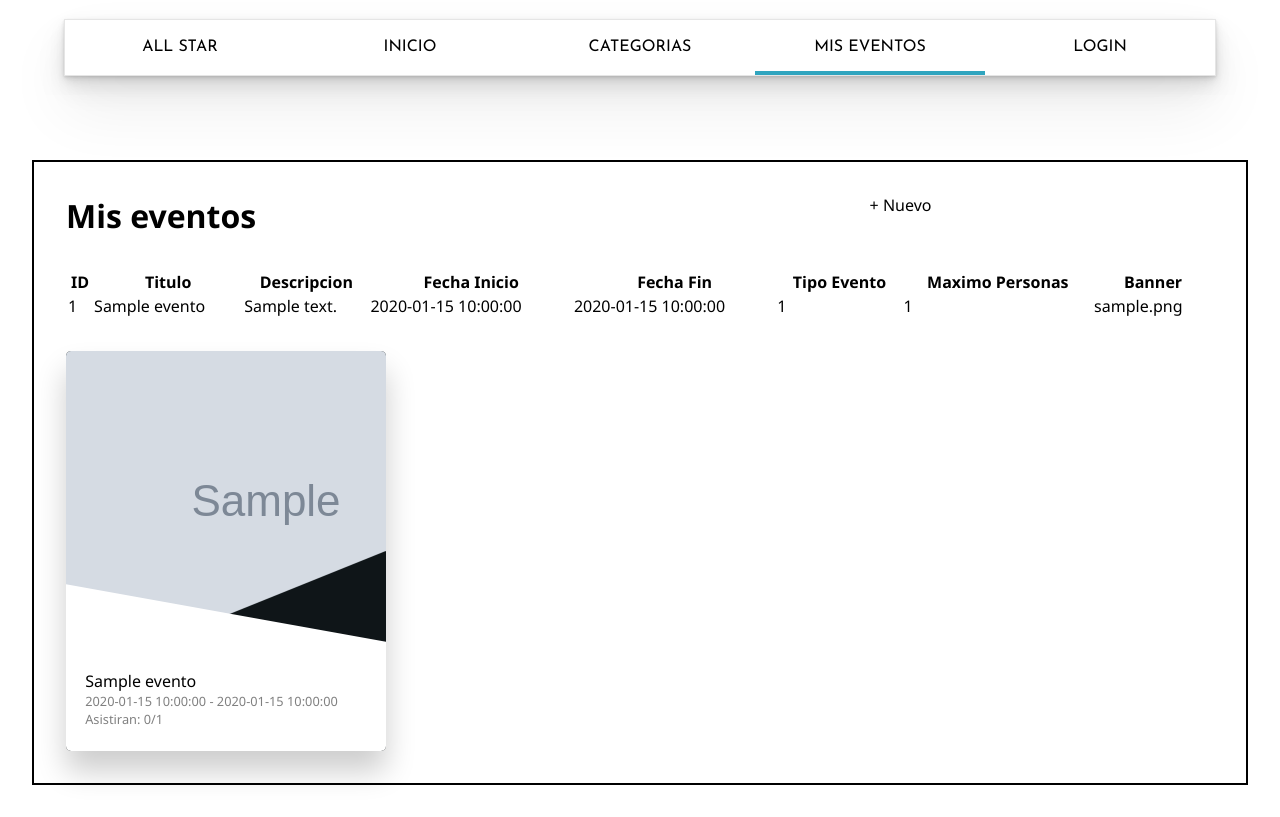
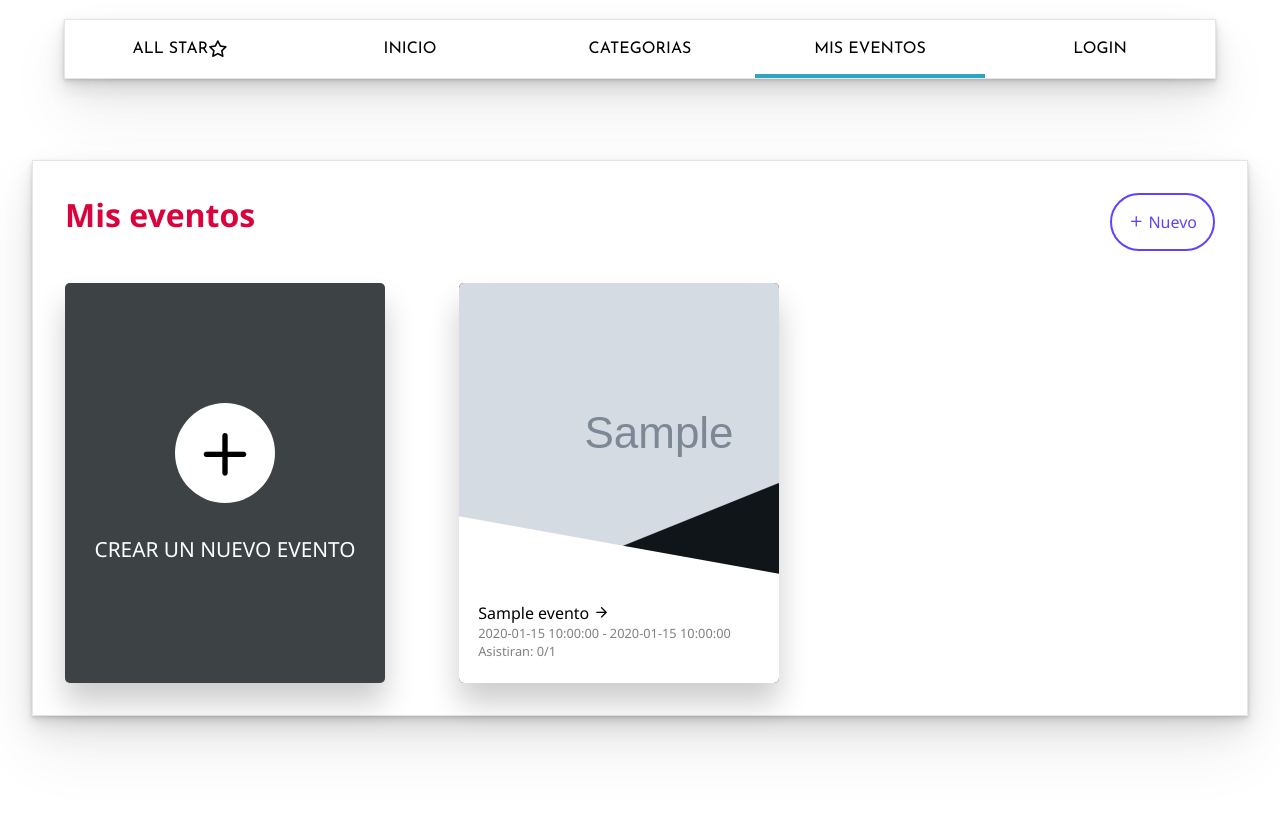
Before and after one commit to Kenie4r/DSS_ProyectoCatedra, a PHP site: page / in a window 1280 px wide. After the commit the page ends 745 px from the top, so only its background shows below. Run offline with PHP 8.4, Linux system fonts and the light colour scheme; tables that the repository leaves empty hold one stand-in row (values such as "Sample post"); grey boxes marked "Sample" are stand-in pictures; some web fonts are replaced.

Commit message:
Add category in event

```diff
--- a/controlador/queryEvent.php
+++ b/controlador/queryEvent.php
@@ -75,6 +75,20 @@ class QueryEvento{
 
         }
     }
+
+    public function insertCategory($titulo){
+        $model = new Conection();
+        $connection  = $model->_getConection();
+        $sql = "INSERT INTO categoria (Titulo, Descripcion) VALUES (:titulo, '...')";
+        $sentencia= $connection->prepare($sql);
+        $sentencia->bindParam(":titulo", $titulo);
+        if(!$sentencia){
+            return false;
+        }else{
+            $sentencia->execute();
+            return true;
+        }
+    }
 }
 
 ?>
--- a/evento/css/style.evento.css
+++ b/evento/css/style.evento.css
@@ -2,6 +2,7 @@
     --verde: #0C7F0C;
     --rojo: #BF2604;
     --azul: #5E44FC;
+    --titulo: #D9043D;
 }
 
 .div-contenido *{
@@ -88,25 +89,35 @@
     padding: 1em;
 }
 
+/*----------------------------------------------------------------------------------------------
+----------------------------------------- CONTENEDOR -------------------------------------------
+-----------------------------------------------------------------------------------------------*/
 .contenedor-abuelo{
     margin: 2em;
     padding: 2em;
     display: flex;
     flex-direction: column;
     gap: 2em;
-    border: black solid 2px;
+    border: solid 1px rgba(128, 128, 128, 0.205);
+    box-shadow: rgba(0, 0, 0, 0.07) 0px 1px 2px, rgba(0, 0, 0, 0.07) 0px 2px 4px, rgba(0, 0, 0, 0.07) 0px 4px 8px, rgba(0, 0, 0, 0.07) 0px 8px 16px, rgba(0, 0, 0, 0.07) 0px 16px 32px, rgba(0, 0, 0, 0.07) 0px 32px 64px;
 }
 
+/*Header*/
 .contenedor-header{
     display: flex;
     flex-direction: row;
 }
 
 .contenedor-titulo{
+    color: var(--titulo);
     width: 70%;
 }
 
 .contenedor-botones{
+    display: flex;
+    flex-direction: row;
+    gap: 2em;
+    justify-content: end;
     width: 30%;
 }
 
@@ -154,3 +165,26 @@
     background-color: var(--azul);
     border: var(--azul) solid 2px;
 }
+
+.contenedor-card{
+    display: grid;
+    grid-template-columns: 1fr 1fr 1fr;
+    gap: 2em;
+}
+
+.evento:hover{
+    transform: scale(1.03);
+    transition: 500ms;
+}
+
+#btnNewCategory{
+    display: block;
+    background-color: white;
+    border: none;
+    color: var(--azul);
+    cursor: pointer;
+}
+
+#btnNewCategory:hover{
+    text-decoration: underline;
+}
--- a/evento/index.php
+++ b/evento/index.php
@@ -25,6 +25,7 @@ $eventos = $query->getEventos();
     <title>Mis eventos</title>
     <link rel="stylesheet" href="../css/menu.style.css">
     <link rel="stylesheet" href="../css/dashboard.css">
+    <link rel="stylesheet" href="../css/icomoon/style.css">
     <link rel="stylesheet" href="css/style.evento.css">
 </head>
 <body>
@@ -38,11 +39,17 @@ $eventos = $query->getEventos();
                     <h1>Mis eventos</h1>
                 </div>
                 <div class="contenedor-botones">
-                    <a href="newEvent.php">+ Nuevo</a>
+                    <a href="newEvent.php" class="btn btn-azul"><span class="icon-plus"></span> Nuevo</a>
                 </div>
             </div>
-            <?php $tabla->createTable($headers, $body, count($headers)); ?>
-            <div>
+            <div class="contenedor-card">
+                <div class="evento">
+                    <a href="newEvent.php">
+                        <div class="titulo-mas">
+                            <div class="icon"><span class="icon-plus"></span></div>
+                            <p class="mas-button">CREAR UN NUEVO EVENTO</p></div>
+                    </a>
+                </div>
 <?php
 
 if(!($eventos == null)){
--- a/evento/newEvent.php
+++ b/evento/newEvent.php
@@ -42,7 +42,7 @@ $categorias = $query->getCategorias();
                 <?php echo $form->date("dtFechaFin", "Fecha de fin:", "¿Cuándo terminará tu evento?", 1); ?>
                 <?php echo $form->select("sltTipo", "Tipo de evento:", $tiposEventos, "¿Qué tipo de evento es?", 1); ?>
                 <?php echo $form->number("nmbCantidadPersonas", "Cantidad de personas:", "¿Cuántas personas asistirán al evento?", 1, 0, 1, "", 1); ?>
-                <?php echo $form->selectPersonalizado_Chosen("sltCategorias", "Categorías del evento:", $categorias, "¿Cómo es tu evento?", 1); ?>
+                <?php echo $form->selectPersonalizado_Categoria("sltCategorias", "Categorías del evento:", $categorias, "¿Cómo es tu evento?", 1); ?>
                 <?php echo $form->textarea("txtDescripcion", "Describe tu evento:", "¡Describe tu evento!"); ?>
             </div>
         </form>
--- a/modelo/form.class.php
+++ b/modelo/form.class.php
@@ -210,7 +210,7 @@ class Formulario{
     //Select Personalizado: Chosen -------------------------------------------------------------------------
     //Propiedades: Nombre e ID, $label, Opciones, Placeholder
     //Propiedades opcionales(Colocar 1 para activarlo): Required, Autofocus
-    public function selectPersonalizado_Chosen($name, $label, $opciones, $placeholder, $required = "", $autofocus = ""){
+    public function selectPersonalizado_Categoria($name, $label, $opciones, $placeholder, $required = "", $autofocus = ""){
         //Required
         if($required == 1){
             $required = "required";
@@ -239,6 +239,14 @@ class Formulario{
                 <option value=""></option>
                 $options
             </select>
+            <div>
+                <button type="button" id="btnNewCategory" name="btnNewCategory">Crea una categoría</button>
+            </div>
+            <div id="frmNewCategory" class="contenedor-input">
+                <input type="text" name="txtNewCategory" id="txtNewCategory" placeholder="Nueva Categoría">
+                <span id="saveNewCategory" class="icon-plus-square"></span>
+                <span id="cancelNewCategory" class="icon-x-square"></span>
+            </div>
         </div>\n
         DFM;
 
```
Also changed, not shown: evento/js/script.js (+25 -0 lines), modelo/saveCategory.rapid.php (added, +16 -0 lines).
